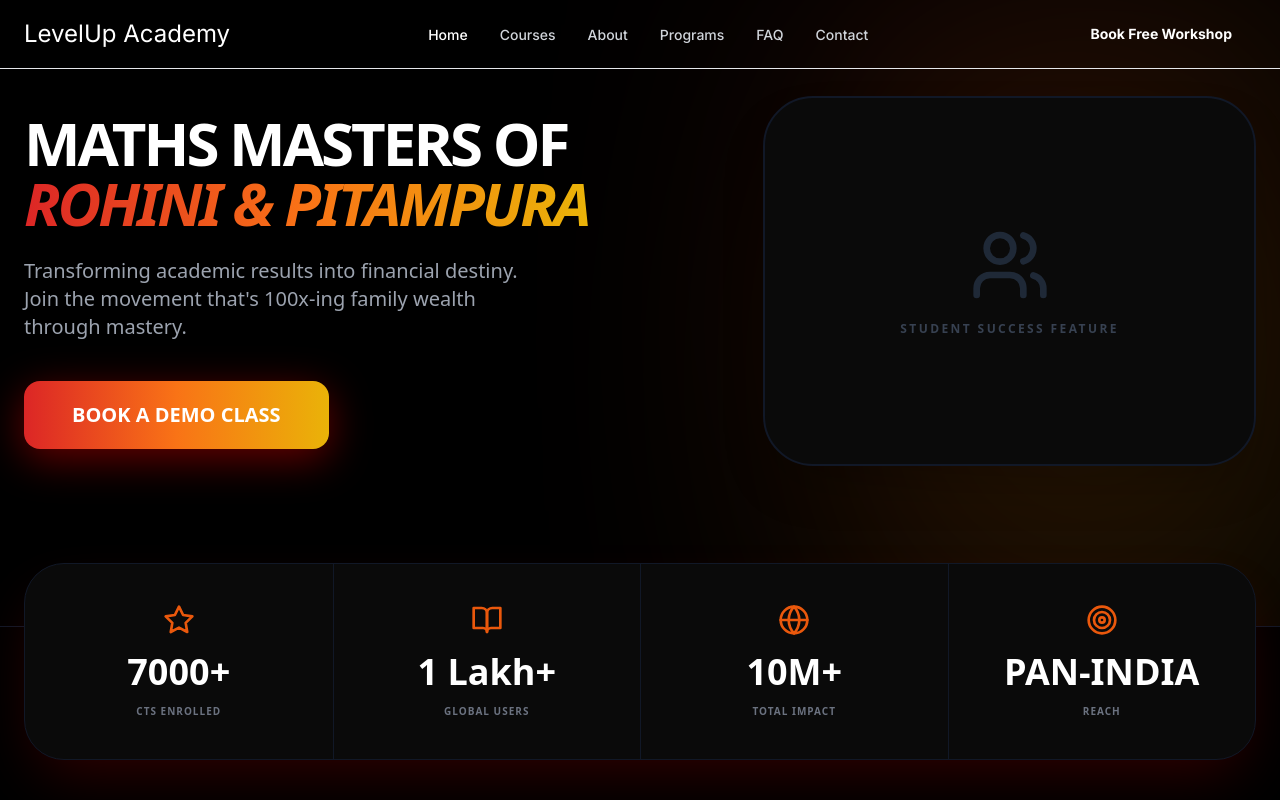
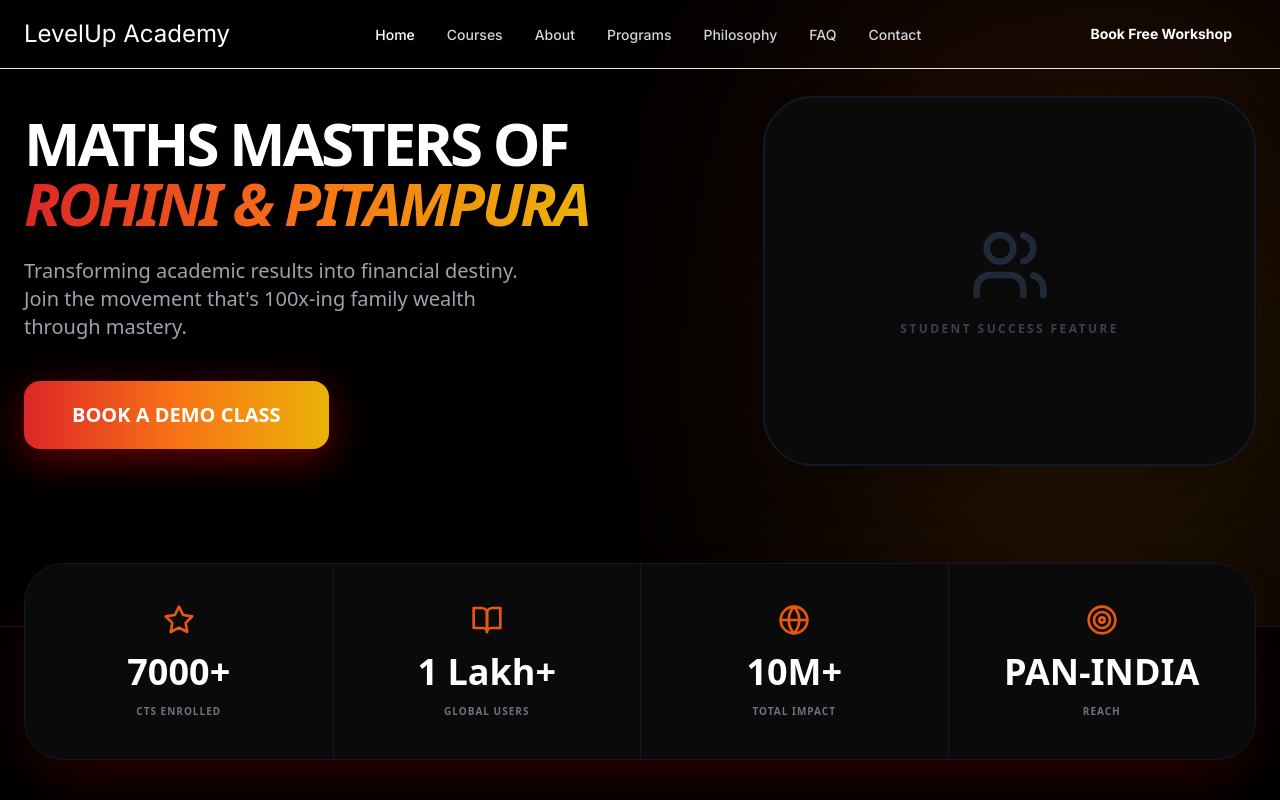
Before and after one commit to Garvsikka/levelup-academy-website, a React (Vite) app in the folder frontend/: page / in a window 1280 px wide. Shown: the top 800 px of the page. Built offline with nearby package versions, Linux system fonts and the light colour scheme.

Commit message:
feat: add philosophy to navbar

```diff
--- a/frontend/src/components/Navbar.jsx
+++ b/frontend/src/components/Navbar.jsx
@@ -12,6 +12,7 @@ export default function Navbar() {
     { name: "Courses", path: "/courses" },
     { name: "About", path: "/about" },
     { name: "Programs", path: "/programs" },
+    { name: "Philosophy", path: "/philosophy" }, // Added Philosophy here
     { name: "FAQ", path: "/faq" },
     { name: "Contact", path: "/contact" },
   ]
```
